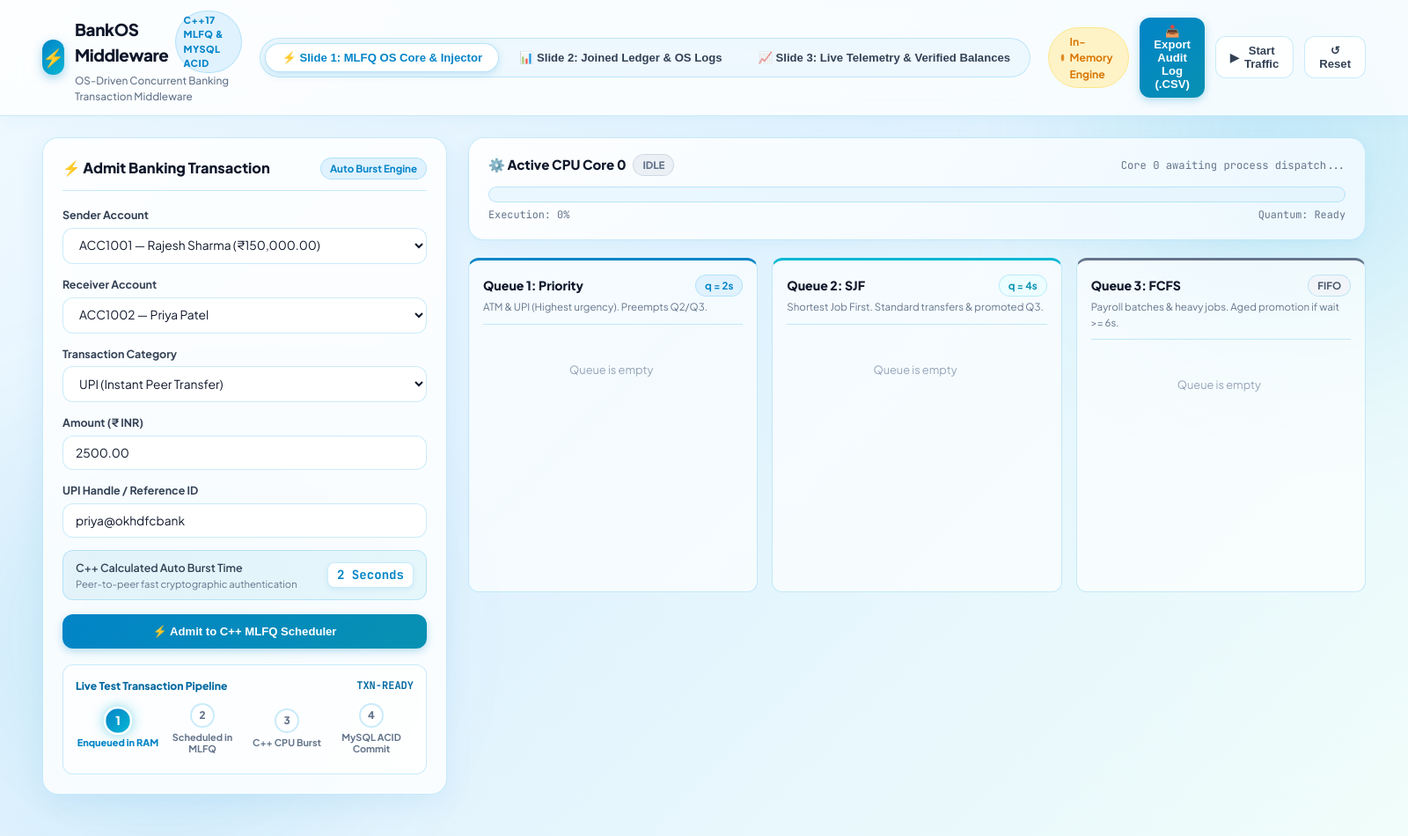
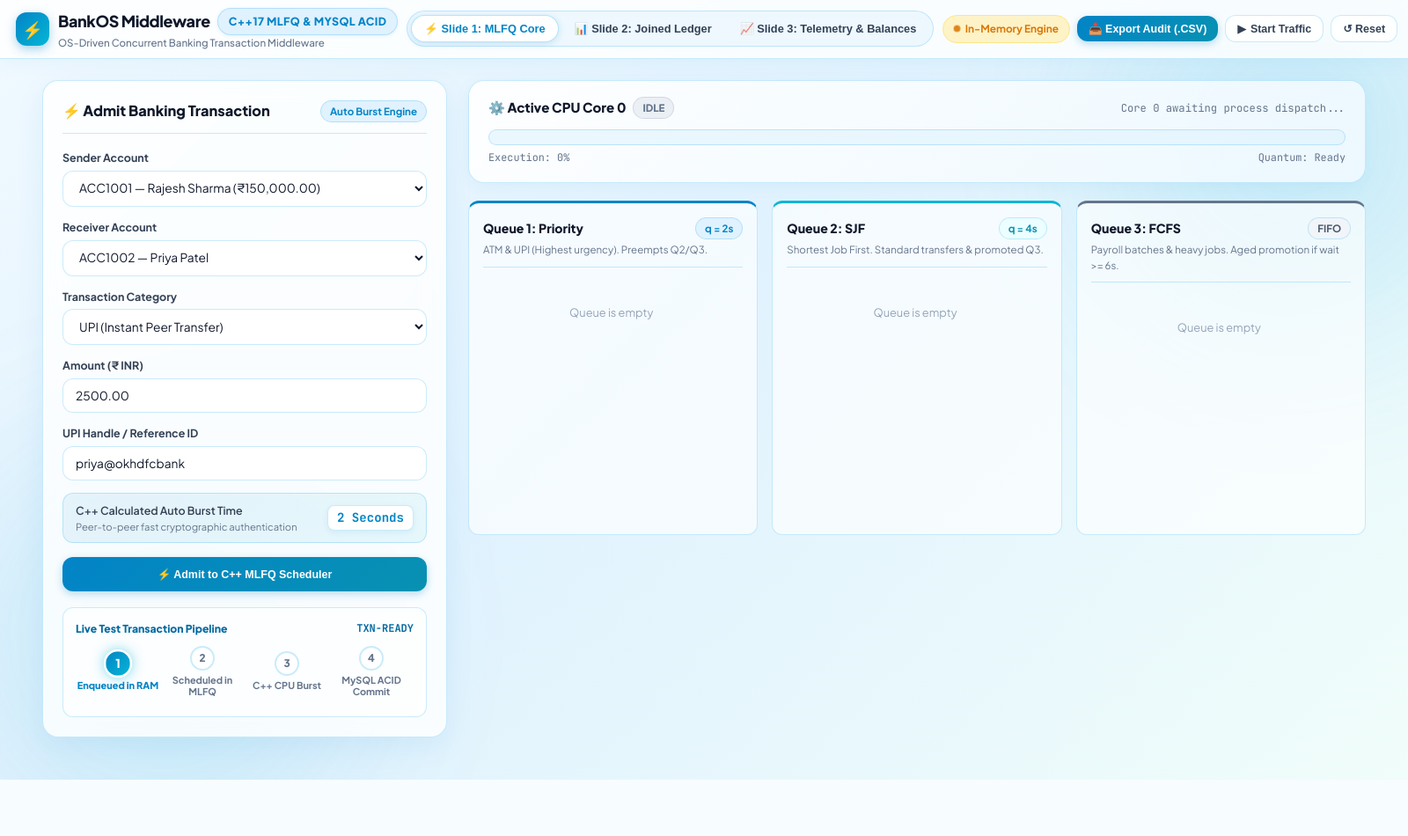
Before and after one commit to MOHAN-S-del/BankOS-Banking-Transaction-OS-Simulator, a Flask app: page / in a window 1600 px wide. Shown: the whole page at 88% size. After the commit the page ends 886 px from the top, so only its background shows below. Run offline with Flask 3, Linux system fonts and the light colour scheme; data that the repository does not hold is empty.

Commit message:
Fix top-navbar layout: widen badge and prevent right edge button clipping

```diff
--- a/templates/index.html
+++ b/templates/index.html
@@ -110,7 +110,7 @@
 
         /* Top Sticky Header */
         .app-header {
-            background: rgba(255, 255, 255, 0.78);
+            background: rgba(255, 255, 255, 0.82);
             backdrop-filter: blur(18px);
             -webkit-backdrop-filter: blur(18px);
             border-bottom: 1px solid var(--glass-border);
@@ -118,88 +118,105 @@
             top: 0;
             z-index: 100;
             box-shadow: 0 4px 20px rgba(2, 132, 199, 0.05);
+            width: 100%;
+            box-sizing: border-box;
         }
 
         .header-wrap {
-            max-width: 1560px;
+            max-width: 100%;
+            width: 100%;
+            box-sizing: border-box;
             margin: 0 auto;
-            padding: 12px 28px;
+            padding: 9px 18px;
             display: flex;
             align-items: center;
             justify-content: space-between;
-            gap: 20px;
+            gap: 10px;
             position: relative;
             z-index: 1;
+            flex-wrap: nowrap;
         }
 
         .brand-block {
             display: flex;
             align-items: center;
-            gap: 12px;
+            gap: 10px;
+            flex-shrink: 0;
         }
 
         .brand-icon {
-            width: 40px;
-            height: 40px;
+            width: 38px;
+            height: 38px;
             background: linear-gradient(135deg, #0284C7 0%, #06B6D4 100%);
             border-radius: var(--radius-md);
             display: flex;
             align-items: center;
             justify-content: center;
             color: #FFFFFF;
-            font-size: 1.25rem;
+            font-size: 1.2rem;
             box-shadow: 0 4px 12px rgba(2, 132, 199, 0.35);
+            flex-shrink: 0;
         }
 
         .brand-title {
-            font-size: 1.18rem;
+            font-size: 1.12rem;
             font-weight: 800;
             color: var(--text-title);
             letter-spacing: -0.4px;
             display: flex;
             align-items: center;
             gap: 8px;
+            white-space: nowrap;
+            flex-shrink: 0;
         }
 
         .brand-badge {
-            font-size: 0.68rem;
+            font-size: 0.78rem;
             font-weight: 800;
             color: var(--marina-primary);
             background: var(--marina-light);
             border: 1px solid var(--glass-border);
-            padding: 2px 8px;
+            padding: 5px 12px;
             border-radius: var(--radius-full);
-            letter-spacing: 0.5px;
+            letter-spacing: 0.4px;
             text-transform: uppercase;
+            white-space: nowrap;
+            min-width: max-content;
+            flex-shrink: 0;
+            display: inline-flex;
+            align-items: center;
+            box-shadow: 0 1px 4px rgba(2, 132, 199, 0.1);
         }
 
         .brand-desc {
-            font-size: 0.74rem;
+            font-size: 0.72rem;
             color: var(--text-muted);
             font-weight: 500;
+            white-space: nowrap;
         }
 
         /* 3-Slide Navigation Pills */
         .slide-nav-pills {
             display: flex;
             background: rgba(224, 242, 254, 0.55);
-            padding: 5px;
+            padding: 4px;
             border-radius: var(--radius-full);
             border: 1px solid var(--glass-border);
-            gap: 5px;
+            gap: 4px;
             backdrop-filter: blur(12px);
+            flex-shrink: 0;
         }
 
         .nav-pill {
             display: inline-flex;
             align-items: center;
-            gap: 8px;
-            padding: 8px 18px;
+            gap: 6px;
+            padding: 7px 14px;
             border-radius: var(--radius-full);
             border: none;
             background: transparent;
             color: var(--text-body);
-            font-size: 0.82rem;
+            font-size: 0.8rem;
             font-weight: 700;
             cursor: pointer;
             transition: all 0.25s cubic-bezier(0.16, 1, 0.3, 1);
@@ -214,27 +231,30 @@
         .nav-pill.active {
             background: #FFFFFF;
             color: var(--marina-primary);
-            box-shadow: 0 3px 10px rgba(2, 132, 199, 0.18);
+            box-shadow: 0 2px 8px rgba(2, 132, 199, 0.18);
             border: 1px solid rgba(14, 165, 233, 0.3);
         }
 
         .header-actions {
             display: flex;
             align-items: center;
-            gap: 12px;
+            gap: 8px;
+            flex-shrink: 0;
         }
 
         .status-pill {
             display: inline-flex;
             align-items: center;
             gap: 6px;
-            font-size: 0.76rem;
+            font-size: 0.74rem;
             font-weight: 700;
-            padding: 6px 14px;
+            padding: 6px 12px;
             border-radius: var(--radius-full);
             background: var(--emerald-bg);
             color: var(--emerald);
             border: 1px solid var(--emerald-border);
+            white-space: nowrap;
+            flex-shrink: 0;
         }
 
         .status-pill.in-memory {
@@ -261,14 +281,16 @@
             display: inline-flex;
             align-items: center;
             justify-content: center;
-            gap: 6px;
-            padding: 8px 16px;
+            gap: 5px;
+            padding: 7px 13px;
             border-radius: var(--radius-md);
-            font-size: 0.82rem;
+            font-size: 0.78rem;
             font-weight: 700;
             border: none;
             cursor: pointer;
             transition: all 0.2s ease;
+            white-space: nowrap;
+            flex-shrink: 0;
         }
 
         .btn-marina {
@@ -961,13 +983,13 @@
             <!-- 3-Slide Horizontal Navigation Switcher -->
             <nav class="slide-nav-pills" id="slideNav">
                 <button class="nav-pill active" onclick="switchSlide(0)">
-                    <span>⚡ Slide 1: MLFQ OS Core & Injector</span>
+                    <span>⚡ Slide 1: MLFQ Core</span>
                 </button>
                 <button class="nav-pill" onclick="switchSlide(1)">
-                    <span>📊 Slide 2: Joined Ledger & OS Logs</span>
+                    <span>📊 Slide 2: Joined Ledger</span>
                 </button>
                 <button class="nav-pill" onclick="switchSlide(2)">
-                    <span>📈 Slide 3: Live Telemetry & Verified Balances</span>
+                    <span>📈 Slide 3: Telemetry & Balances</span>
                 </button>
             </nav>
 
@@ -977,7 +999,7 @@
                     <span id="dbStatusText">MySQL Synchronized</span>
                 </div>
                 <button class="btn btn-marina" onclick="exportAuditLog()" title="Download Complete CSV Audit Log">
-                    <span>📥 Export Audit Log (.CSV)</span>
+                    <span>📥 Export Audit (.CSV)</span>
                 </button>
                 <button class="btn btn-outline" id="trafficToggleBtn" onclick="toggleTraffic()">
                     <span id="trafficIcon">▶</span>
```
